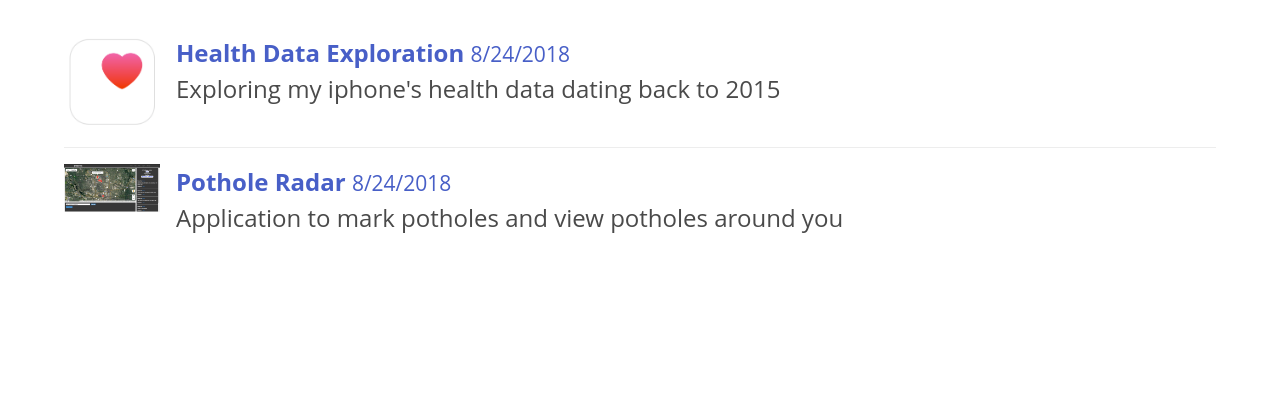
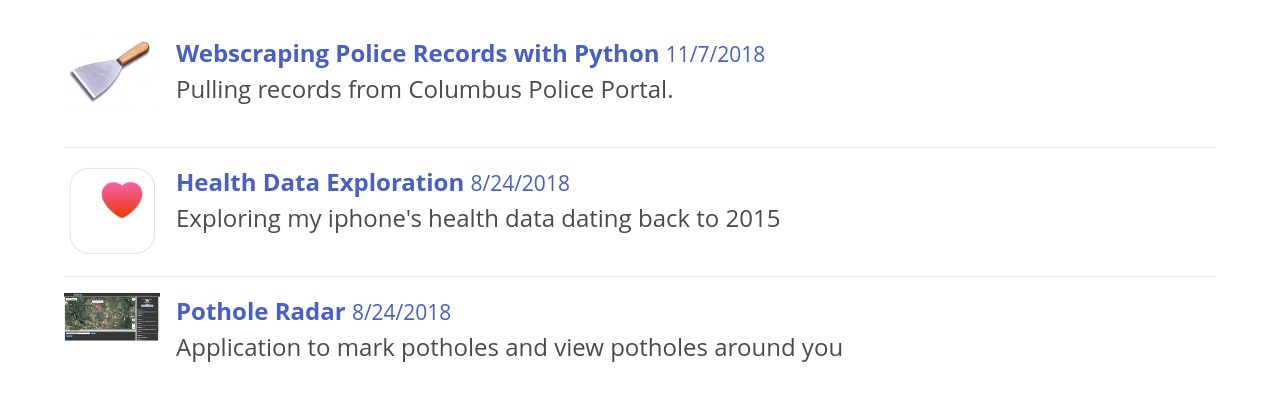
Before and after one commit to Flysure/AndrewsBlog, a Rails app: page /projects in a window 1280 px wide. Shown: the part 56-457 px from the top of the page. Run offline with Rails 7, Linux system fonts and the light colour scheme; style sheets or scripts are compiled from the project's sources; some libraries are stand-ins or nearby versions.

Commit message:
create web page

```diff
--- a/app/controllers/application_controller.rb
+++ b/app/controllers/application_controller.rb
@@ -10,4 +10,6 @@ class ApplicationController < ActionController::Base
   end
   def apple
   end
+  def webscraping
+  end
 end
--- a/app/views/application/projects.html.erb
+++ b/app/views/application/projects.html.erb
@@ -37,6 +37,27 @@
               </div>
           </div>
   </nav>
+  <article class="media offset is-size-4 fadein">
+  <figure class="media-left">
+    <p class="image is-96x96">
+      <%= image_tag("scraper-tool.jpg") %>
+    </p>
+  </figure>
+  <div class="media-content">
+    <div class="content">
+      <%= link_to(webscraping_path) do %>
+      <p>
+        <strong>Webscraping Police Records with Python</strong> <small>11/7/2018</small>
+        <% end %>
+
+        <br>
+        Pulling records from Columbus Police Portal.
+      </p>
+    </div>
+
+  </div>
+
+</article>
   <article class="media offset is-size-4 fadein">
   <figure class="media-left">
     <p class="image is-96x96">
--- a/config/routes.rb
+++ b/config/routes.rb
@@ -5,4 +5,5 @@ Rails.application.routes.draw do
   get 'aboutme', to: 'application#aboutme'
   get 'contact', to: 'application#contact'
   get 'apple', to: 'application#apple'
+  get 'webscraping', to:'application#webscraping'
 end
```
Also changed, not shown: app/views/application/webscraping.html.erb (added, +47 -0 lines), app/assets/images/scraper-tool.jpg (added).
